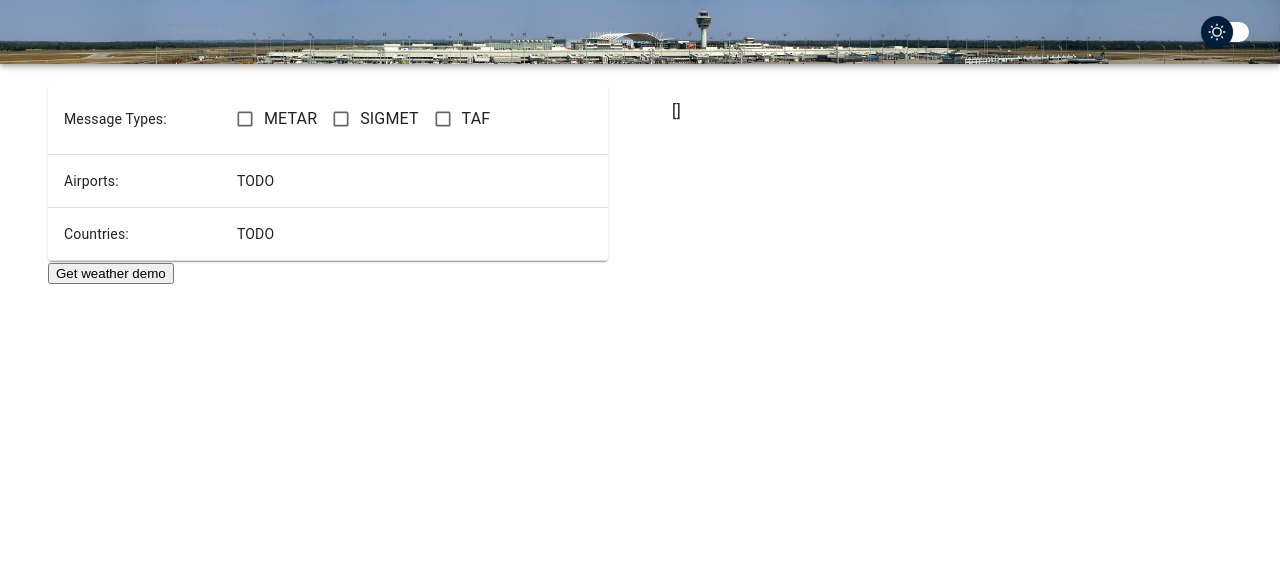
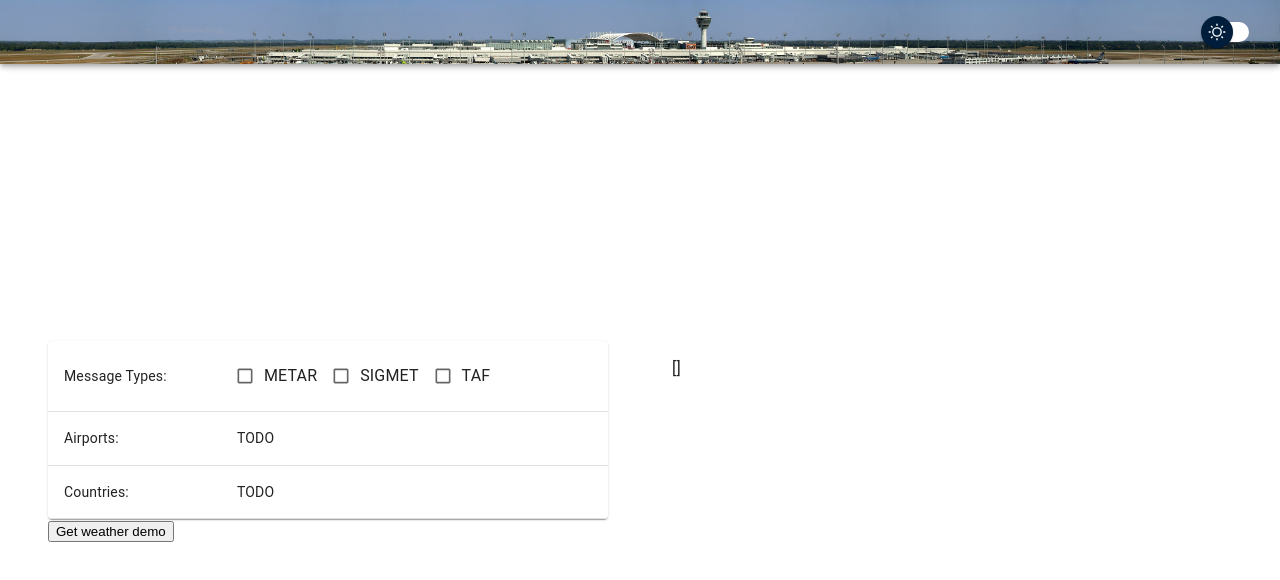
Before and after one commit to Kuchto47/ibl-weather-aviation, a React (Vite) app: page / in a window 1280 px wide. Shown: the top 580 px of the page. Built offline with nearby package versions, Linux system fonts and the light colour scheme.

Commit message:
style content

```diff
--- a/src/app/common/components/Content.tsx
+++ b/src/app/common/components/Content.tsx
@@ -4,7 +4,13 @@ import { Briefing } from '../../weather_briefing/components/Briefing';
 
 const useStyles = createUseStyles({
     container: {
-        marginTop: '84px'
+        marginTop: '84px',
+        height: 'calc(100vh - 84px)',
+        display: 'flex',
+        flexDirection: 'column',
+        alignItems: 'center',
+        justifyContent: 'center',
+        minHeight: '550px'
     }
 });
 
```
